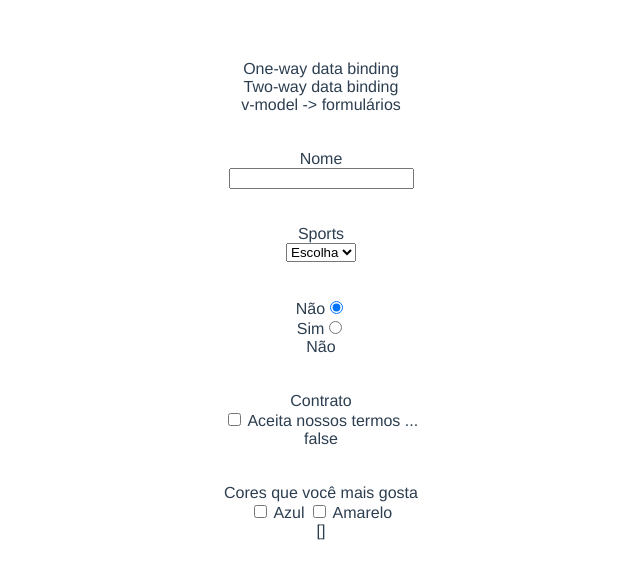
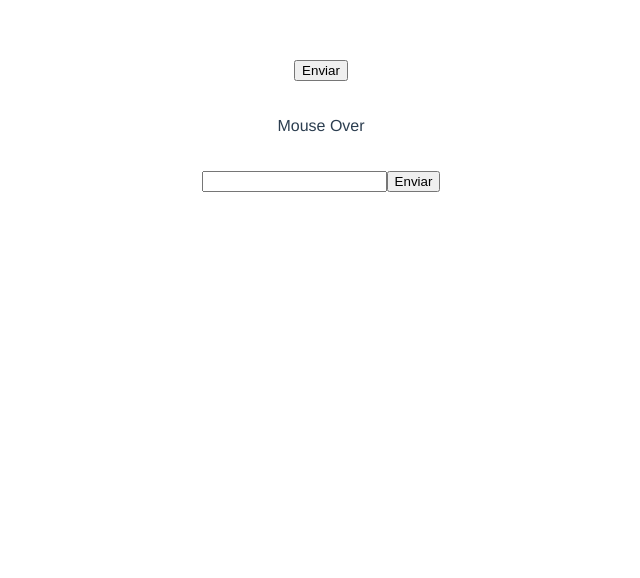
Before and after one commit to IagoMachado000/vue3intro, a Vue app in the folder app/: page / in a window 1280 px wide. Shown: the top 578 px of the page, without its empty margins (319-959 px from the left). Built offline with nearby package versions, Linux system fonts and the light colour scheme.

Commit message:
#9 Eventos

```diff
--- a/app/src/App.vue
+++ b/app/src/App.vue
@@ -1,88 +1,42 @@
 <template>
     <div>
-        <div>
-            One-way data binding
-            <br />
-            Two-way data binding
-            <br />
-            v-model -> formulários
-        </div>
+        <button @click="onClick()">Enviar</button>
+    </div>
 
-        <br /><br />
+    <br /><br />
 
-        <div>
-            <label>Nome</label>
-            <br />
-            <input type="text" v-model="name" />
-            <br />
-            {{ name }}
-        </div>
+    <div @mouseover="onMouseOver" @mouseout="onMouseOut">Mouse Over</div>
 
-        <br /><br />
+    <br /><br />
 
-        <div>
-            <label>Sports</label>
-            <br />
-            <select v-model="sports">
-                <option value="">Escolha</option>
-                <option value="futebol">Futebol</option>
-                <option value="skate">Skate</option>
-                <option value="tenis">Tênis</option>
-            </select>
-            <br />
-            {{ sports }}
-        </div>
-
-        <br /><br />
-
-        <div>
-            <div>
-                <label>Não</label>
-                <input type="radio" value="Não" v-model="newsletter" />
-            </div>
-            <div>
-                <label>Sim</label>
-                <input type="radio" value="Sim" v-model="newsletter" />
-            </div>
-            {{ newsletter }}
-        </div>
-
-        <br /><br />
-
-        <div>
-            <div>
-                <label>Contrato</label>
-                <br />
-                <input type="checkbox" v-model="contracts" />
-                Aceita nossos termos ...
-            </div>
-            {{ contracts }}
-        </div>
-
-        <br /><br />
-
-        <div>
-            <label>Cores que você mais gosta</label>
-            <br />
-            <input type="checkbox" value="Azul" v-model="colors" /> Azul
-            <input type="checkbox" value="Amarelo" v-model="colors" /> Amarelo
-            <br />
-            {{ colors }}
-        </div>
-    </div>
+    <form action="https://google.com" @submit.prevent="onSubmit">
+        <input type="text" @keyup.esc="onKeyUp" />
+        <button type="submit">Enviar</button>
+    </form>
 </template>
 
 <script>
 export default {
     name: "App",
     data() {
-        return {
-            name: "",
-            sports: "",
-            newsletter: "Não",
-            contracts: false,
-            colors: [],
-        };
+        return {};
+    },
+    methods: {
+        onClick() {
+            console.log("click");
+        },
+        onMouseOver(e) {
+            console.log("mouse over", e);
+        },
+        onMouseOut() {
+            console.log("mouse out");
+        },
+        onSubmit() {
+            console.log("submit");
+        },
+        onKeyUp($e) {
+            console.log($e);
+        },
     },
 };
 </script>
```
